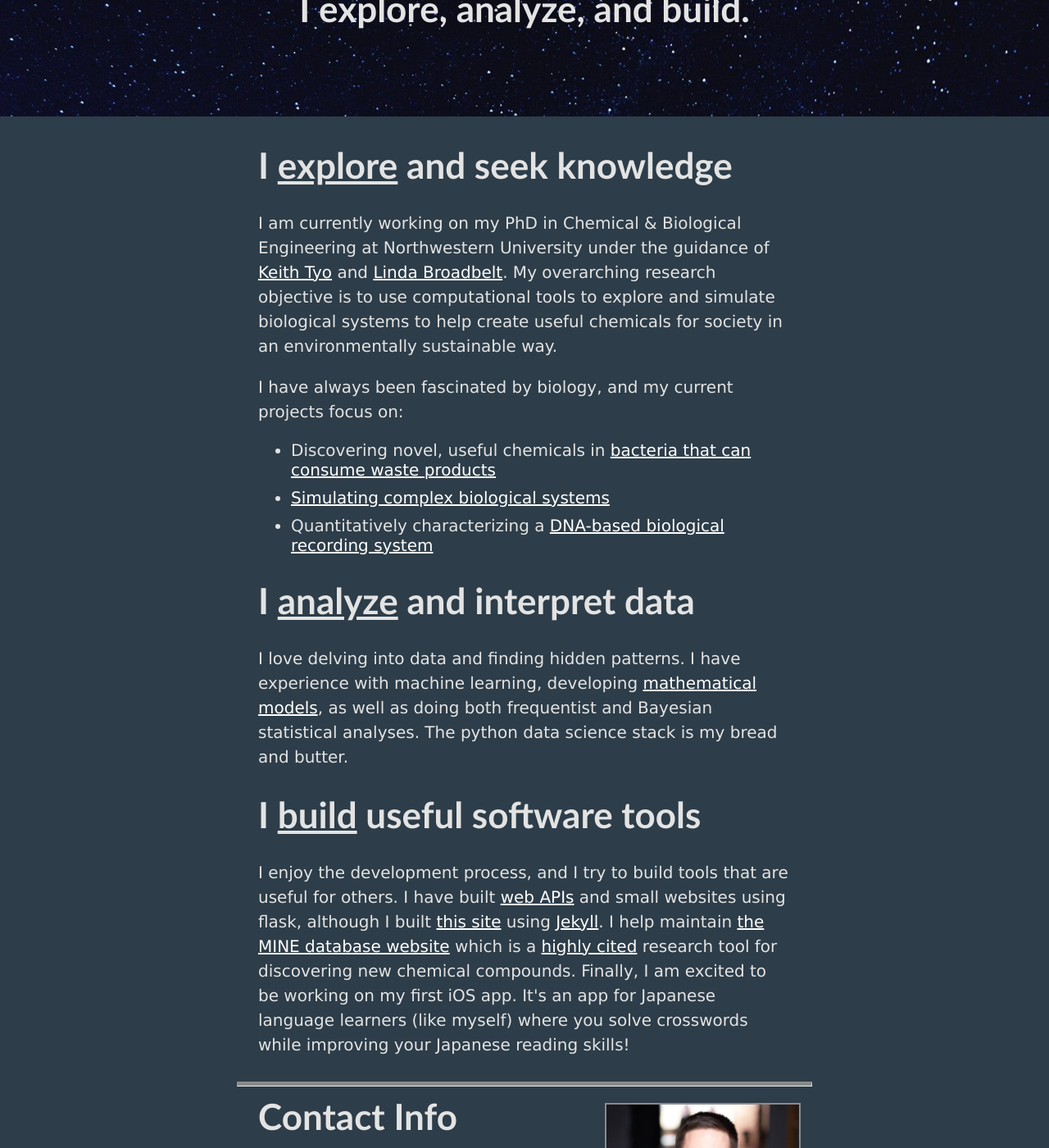
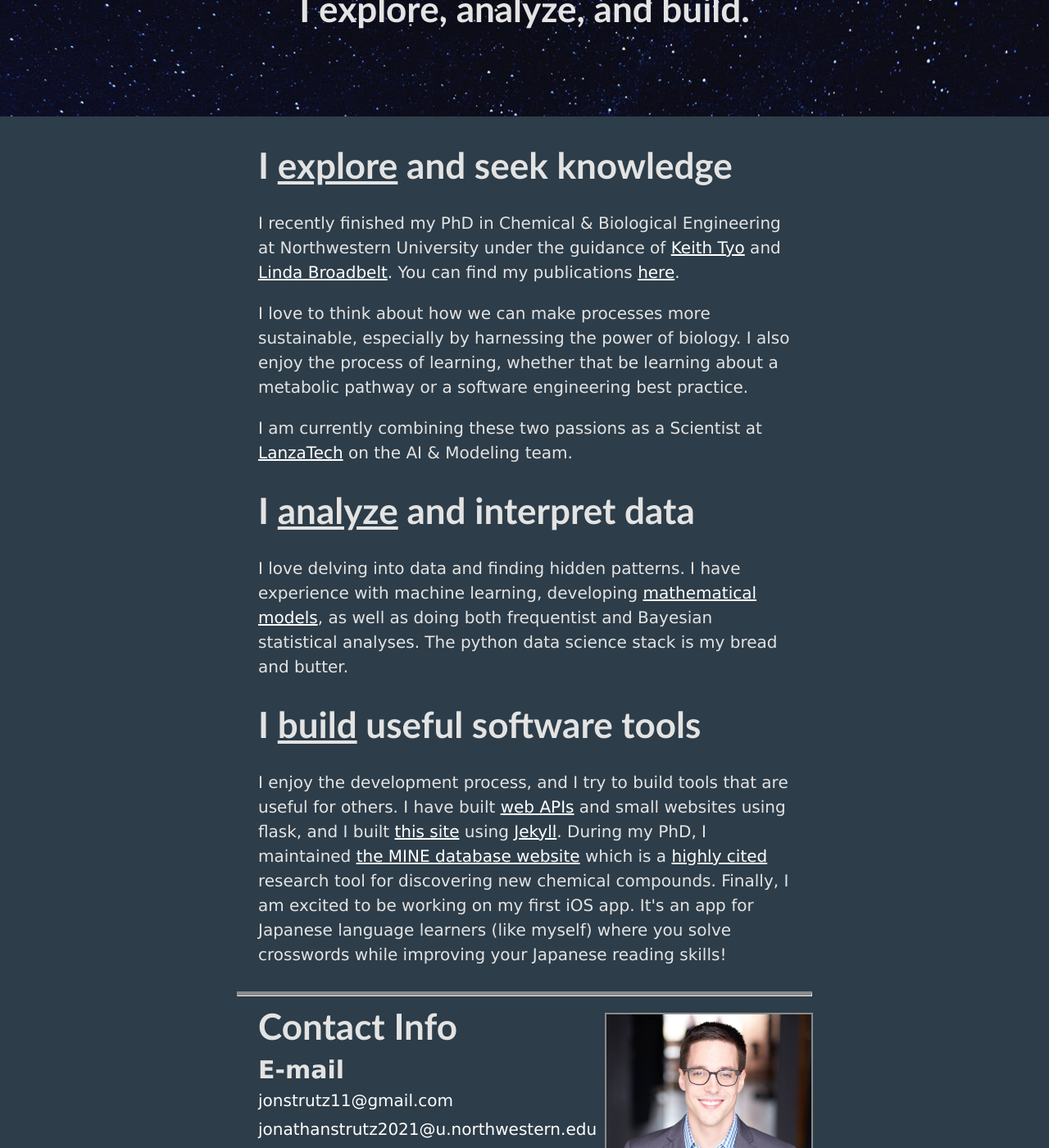
Before and after one commit to jonstrutz11/jonstrutz11.github.io, a Jekyll site: the page built from index.html, in a window 1280 px wide and 1400 px high, scrolled down 376 px. Shown: the whole window at 82% size. Built offline with Jekyll 4.4.1, drawn with Linux system fonts in a browser that asks for light colours.

Commit message:
Updated README and home page with post-PhD updates

```diff
--- a/_data/links.yml
+++ b/_data/links.yml
@@ -1,10 +1,12 @@
 orgSites:
   tyoLab: https://tyolab.northwestern.edu/
   broadbeltLab: http://broadbelt.northwestern.edu/
+  LanzaTech: https://lanzatech.com
 tools:
   jekyll: https://jekyllrb.com/
   MINE: https://minedatabase.ci.northwestern.edu/#/home
 papers:
+  GoogleScholar: https://scholar.google.com/citations?user=QSoCVUUAAAAJ&hl=en
   ADP1Omics: https://www.ncbi.nlm.nih.gov/pmc/articles/PMC4213383/
   linlogModel: https://journals.plos.org/ploscompbiol/article?rev=2&id=10.1371/journal.pcbi.1007424
   MINE: https://jcheminf.biomedcentral.com/articles/10.1186/s13321-015-0087-1
--- a/index.html
+++ b/index.html
@@ -28,19 +28,18 @@ title: About
 
         <h1 class="subheading">I <u>explore</u> and seek knowledge</h1>
         <p>
-            I am currently working on my PhD in Chemical & Biological Engineering at Northwestern University under the guidance of
+            I recently finished my PhD in Chemical & Biological Engineering at Northwestern University under the guidance of
             <a href={{ site.data.links.orgSites.tyoLab }}><u>Keith Tyo</u></a>
             and
             <a href={{ site.data.links.orgSites.broadbeltLab }}><u>Linda Broadbelt</u></a>.
-            My overarching research objective is to use computational tools to explore and simulate biological systems to help create useful chemicals for society in an environmentally sustainable way.
+            You can find my publications <a href="{{ site.data.links.papers.GoogleScholar }}"><u>here</u></a>.
         </p>
         <p>
-            I have always been fascinated by biology, and my current projects focus on:
-        <ul>
-            <li>Discovering novel, useful chemicals in <a href={{ site.data.links.papers.ADP1Omics }}><u>bacteria that can consume waste products</u></a></li>
-            <li><a href={{ site.data.links.papers.linlogModel }}><u>Simulating complex biological systems</u></a></li>
-            <li>Quantitatively characterizing a <a href={{ site.data.links.papers.TdTbioRxiv }}><u>DNA-based biological recording system</u></a></li>
-        </ul>
+            I love to think about how we can make processes more sustainable, especially by harnessing the power of biology.
+            I also enjoy the process of learning, whether that be learning about a metabolic pathway or a software engineering best practice.
+        </p>
+        <p>
+            I am currently combining these two passions as a Scientist at <a href={{ site.data.links.orgSites.LanzaTech }}><u>LanzaTech</u></a> on the AI & Modeling team.
         </p>
 
         <h1 class="subheading">I <u>analyze</u> and interpret data</h1>
@@ -57,11 +56,11 @@ title: About
             I enjoy the development process, and I try to build tools that are useful for others.
             I have built
             <a href={{ site.data.links.github.mineServer }}><u>web APIs</u></a>
-            and small websites using flask, although I built
+            and small websites using flask, and I built
             <a href={{ site.data.links.github.devSite }}><u>this site</u></a>
             using
             <a href={{ site.data.links.tools.jekyll }}><u>Jekyll</u></a>.
-            I help maintain
+            During my PhD, I maintained
             <a href={{ site.data.links.tools.MINE }}><u>the MINE database website</u></a>
             which is a
             <a href={{ site.data.links.papers.MINE }}><u>highly cited</u></a>
@@ -97,7 +96,7 @@ title: About
 
             <span style="min-width: 30px;"></span>
 
-            <img src="/assets/images/Headshot.jpg" class="headshot" alt="Jon Strutz Headshot" width=235 height=235>
+            <img src="/assets/images/Headshot.jpg" class="headshot" alt="Jon Strutz Headshot" width=250 height=250>
         </div>
     </div>
 
```
Also changed, not shown: README.md.
